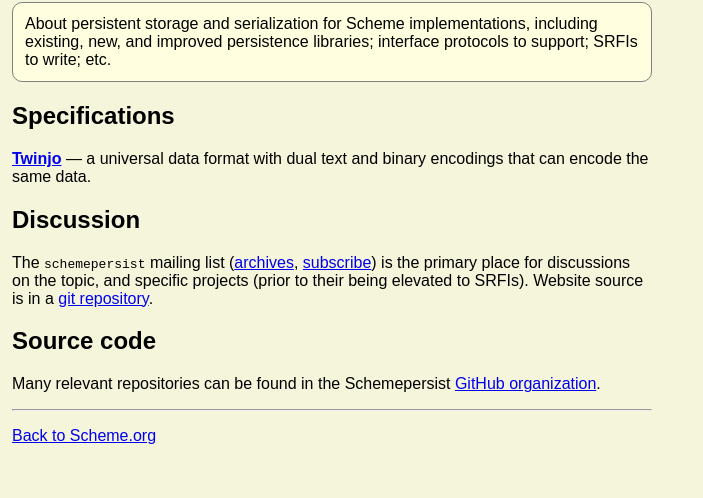
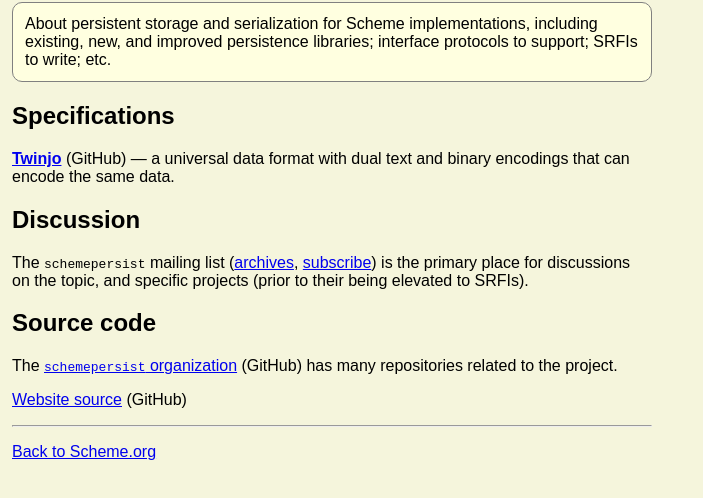
Before and after one commit to Schemepersist/website, a plain HTML site: page index.html in a window 1280 px wide. Shown: the part 78-576 px from the top of the page, without its empty margins (0-703 px from the left). Drawn offline with Linux system fonts and the light colour scheme.

Commit message:
Improve privacy re: GitHub
- Say "(GitHub)" next to links that go there.
- Add rel="noreferrer".

```diff
--- a/index.html
+++ b/index.html
@@ -16,23 +16,25 @@
   write; etc.</p>
   <h2>Specifications</h2>
   <p><a href=
-  "https://github.com/johnwcowan/r7rs-work/blob/master/Twinjo.md"><b>
-  Twinjo</b></a> — a universal data format with dual text and
-  binary encodings that can encode the same data.</p>
+  "https://github.com/johnwcowan/r7rs-work/blob/master/Twinjo.md"
+  rel="noreferrer"><b>Twinjo</b></a> (GitHub) — a universal data
+  format with dual text and binary encodings that can encode the
+  same data.</p>
   <h2>Discussion</h2>
-  <p>The <code>schemepersist</code> mailing list (<a href=
+  <p>The <code>schemepersist</code> mailing list (<a rel=
+  "noreferrer" href=
   "https://srfi-email.schemers.org/schemepersist/">archives</a>,
   <a href=
   "https://srfi.schemers.org/srfi-list-subscribe.html#schemepersist">
   subscribe</a>) is the primary place for discussions on the topic,
-  and specific projects (prior to their being elevated to SRFIs).
-  Website source is in a <a href=
-  "https://github.com/Schemepersist/website">git
-  repository</a>.</p>
+  and specific projects (prior to their being elevated to
+  SRFIs).</p>
   <h2>Source code</h2>
-  <p>Many relevant repositories can be found in the Schemepersist
-  <a href="https://github.com/Schemepersist">GitHub
-  organization</a>.</p>
+  <p>The <a href="https://github.com/schemepersist" rel=
+  "noreferrer"><code>schemepersist</code> organization</a> (GitHub)
+  has many repositories related to the project.</p>
+  <p><a href="https://github.com/Schemepersist/website" rel=
+  "noreferrer">Website source</a> (GitHub)</p>
   <hr>
   <p><a href="https://www.scheme.org/">Back to Scheme.org</a></p>
 </body>
```
